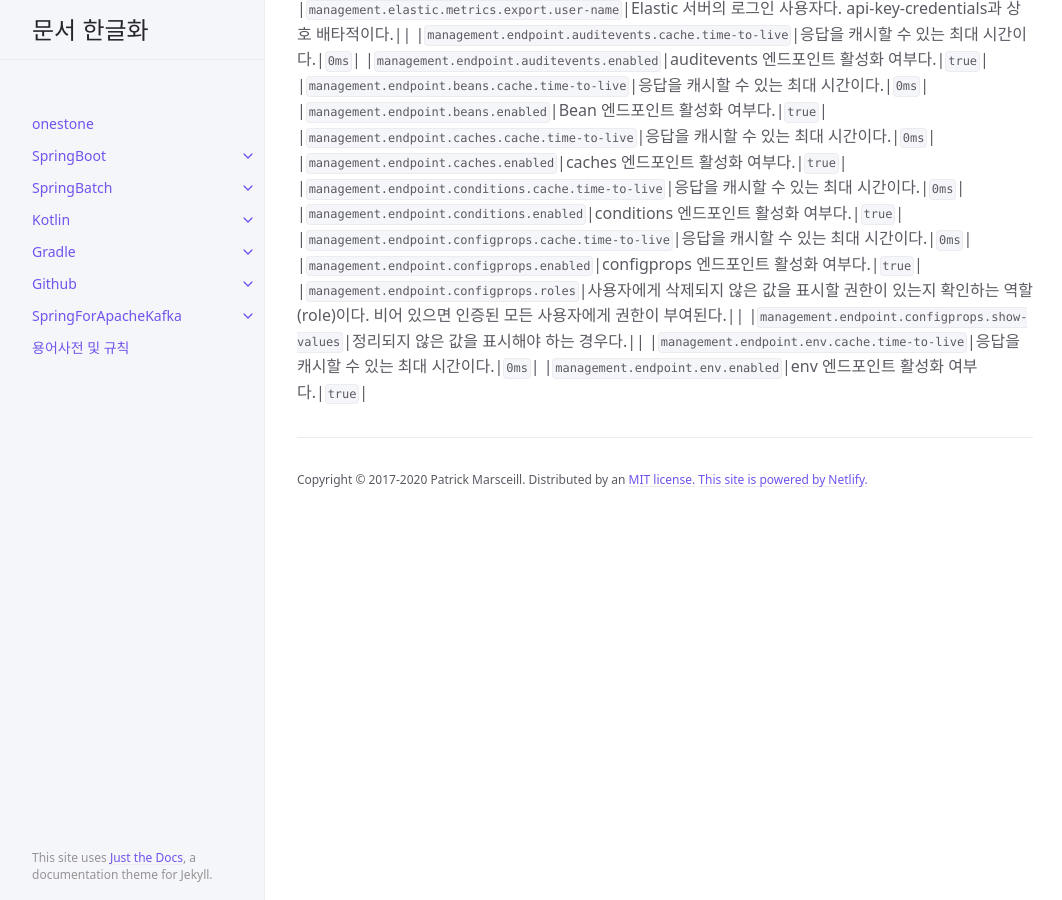
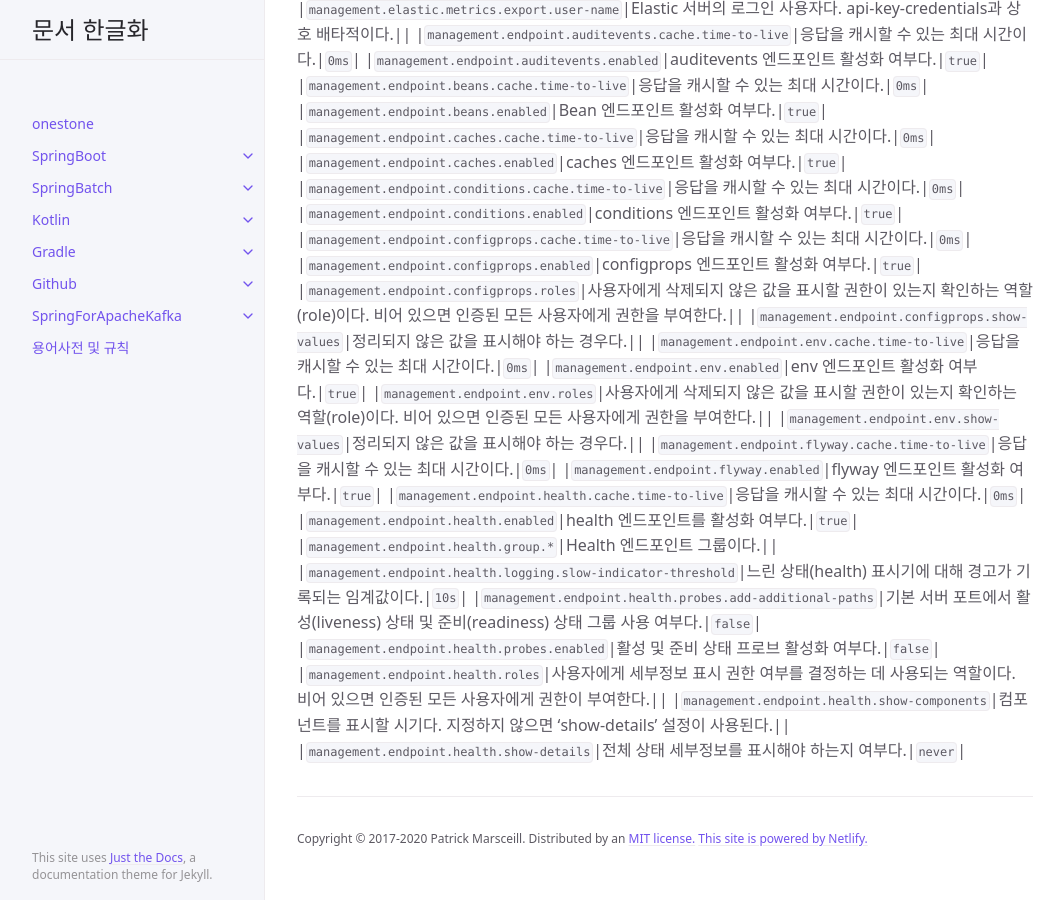
Before and after one commit to onestone9900/onestone9900.github.io, a Jekyll site: the page built from docs/spring_boot/3.1.1/spring_boot/19.appendices.md, in a window 1280 px wide and 900 px high, scrolled down 72099 px. Shown: the whole window, without its empty margins (107-1169 px from the left). Built offline with Jekyll 4.4.1, drawn with Linux system fonts in a browser that asks for light colours.

Commit message:
docs: spring boot - ## .A.14. 액츄에이터 프로퍼티(Actuator Properties)

```diff
--- a/docs/spring_boot/3.1.1/spring_boot/19.appendices.md
+++ b/docs/spring_boot/3.1.1/spring_boot/19.appendices.md
@@ -1370,7 +1370,20 @@ nav_order: 19
 |`management.endpoint.conditions.enabled`|conditions 엔드포인트 활성화 여부다.|`true`|
 |`management.endpoint.configprops.cache.time-to-live`|응답을 캐시할 수 있는 최대 시간이다.|`0ms`|
 |`management.endpoint.configprops.enabled`|configprops 엔드포인트 활성화 여부다.|`true`|
-|`management.endpoint.configprops.roles`|사용자에게 삭제되지 않은 값을 표시할 권한이 있는지 확인하는 역할(role)이다. 비어 있으면 인증된 모든 사용자에게 권한이 부여된다.||
+|`management.endpoint.configprops.roles`|사용자에게 삭제되지 않은 값을 표시할 권한이 있는지 확인하는 역할(role)이다. 비어 있으면 인증된 모든 사용자에게 권한을 부여한다.||
 |`management.endpoint.configprops.show-values`|정리되지 않은 값을 표시해야 하는 경우다.||
 |`management.endpoint.env.cache.time-to-live`|응답을 캐시할 수 있는 최대 시간이다.|`0ms`|
 |`management.endpoint.env.enabled`|env 엔드포인트 활성화 여부다.|`true`|
+|`management.endpoint.env.roles`|사용자에게 삭제되지 않은 값을 표시할 권한이 있는지 확인하는 역할(role)이다. 비어 있으면 인증된 모든 사용자에게 권한을 부여한다.||
+|`management.endpoint.env.show-values`|정리되지 않은 값을 표시해야 하는 경우다.||
+|`management.endpoint.flyway.cache.time-to-live`|응답을 캐시할 수 있는 최대 시간이다.|`0ms`|
+|`management.endpoint.flyway.enabled`|flyway 엔드포인트 활성화 여부다.|`true`|
+|`management.endpoint.health.cache.time-to-live`|응답을 캐시할 수 있는 최대 시간이다.|`0ms`|
+|`management.endpoint.health.enabled`|health 엔드포인트를 활성화 여부다.|`true`|
+|`management.endpoint.health.group.*`|Health 엔드포인트 그룹이다.||
+|`management.endpoint.health.logging.slow-indicator-threshold`|느린 상태(health) 표시기에 대해 경고가 기록되는 임계값이다.|`10s`|
+|`management.endpoint.health.probes.add-additional-paths`|기본 서버 포트에서 활성(liveness) 상태 및 준비(readiness) 상태 그룹 사용 여부다.|`false`|
+|`management.endpoint.health.probes.enabled`|활성 및 준비 상태 프로브 활성화 여부다.|`false`|
+|`management.endpoint.health.roles`|사용자에게 세부정보 표시 권한 여부를 결정하는 데 사용되는 역할이다. 비어 있으면 인증된 모든 사용자에게 권한이 부여한다.||
+|`management.endpoint.health.show-components`|컴포넌트를 표시할 시기다. 지정하지 않으면 'show-details' 설정이 사용된다.||
+|`management.endpoint.health.show-details`|전체 상태 세부정보를 표시해야 하는지 여부다.|`never`|
```
